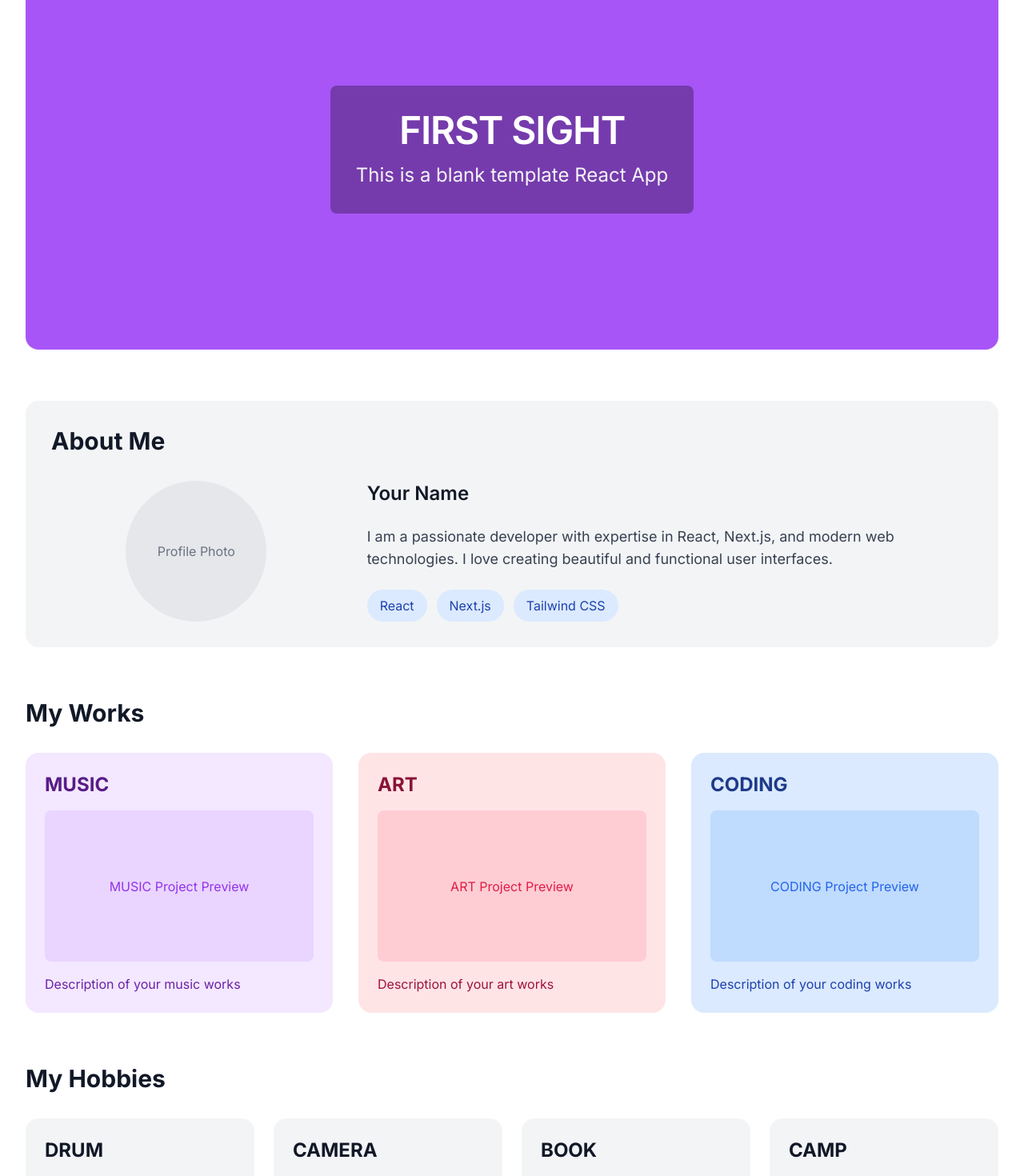
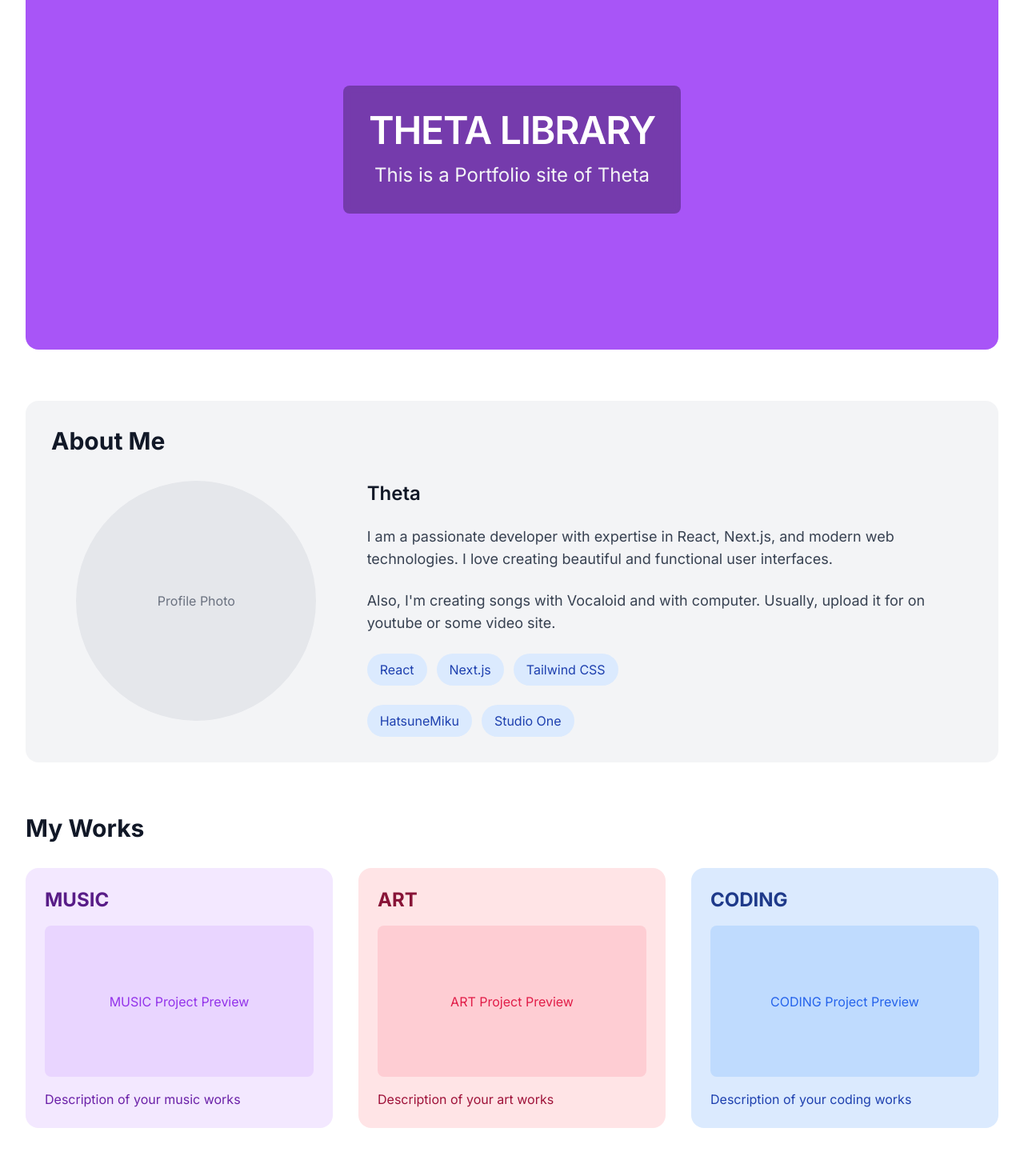
Before and after one commit to theta-prog/theta-prog-portfolio, a Next.js app: page / in a window 1280 px wide. Shown: the part 200-1670 px from the top of the page at 80% size. Built offline with nearby package versions, Linux system fonts and the light colour scheme.

Commit message:
add some blank works pages

```diff
--- a/src/app/components/AboutSection.tsx
+++ b/src/app/components/AboutSection.tsx
@@ -10,14 +10,22 @@ const AboutSection = () => {
                         </div>
                     </div>
                     <div className="md:col-span-2 space-y-6">
-                        <h3 className="text-2xl font-semibold text-gray-900 dark:text-white">Your Name</h3>
+                        <h3 className="text-2xl font-semibold text-gray-900 dark:text-white">Theta</h3>
                         <p className="text-lg text-gray-700 dark:text-gray-300">
                             I am a passionate developer with expertise in React, Next.js, and modern web technologies. I love creating beautiful and functional user interfaces.
+                        </p>
+                        <p className="text-lg text-gray-700 dark:text-gray-300">
+                          Also, I&apos;m creating songs with Vocaloid and with computer.
+                          Usually, upload it for on youtube or some video site.
                         </p>
                         <div className="flex flex-wrap gap-3">
                             <span className="px-4 py-2 bg-blue-100 dark:bg-blue-900 text-blue-800 dark:text-blue-100 rounded-full">React</span>
                             <span className="px-4 py-2 bg-blue-100 dark:bg-blue-900 text-blue-800 dark:text-blue-100 rounded-full">Next.js</span>
                             <span className="px-4 py-2 bg-blue-100 dark:bg-blue-900 text-blue-800 dark:text-blue-100 rounded-full">Tailwind CSS</span>
+                        </div>
+                        <div className="flex flex-wrap gap-3">
+                            <span className="px-4 py-2 bg-blue-100 dark:bg-pink-500 text-blue-800 dark:text-blue-100 rounded-full">HatsuneMiku</span>
+                            <span className="px-4 py-2 bg-blue-100 dark:bg-pink-500 text-blue-800 dark:text-blue-100 rounded-full">Studio One</span>
                         </div>
                     </div>
                 </div>
--- a/src/app/components/HeroSection.tsx
+++ b/src/app/components/HeroSection.tsx
@@ -25,10 +25,10 @@ const HeroSection = () => {
             <div className="absolute inset-0 flex items-center justify-center">
                 <div className="text-center p-8 bg-black/30 backdrop-blur-sm rounded-lg max-w-2xl">
                     <h2 className="text-4xl md:text-5xl font-semibold mb-4 tracking-tight text-white">
-                        FIRST SIGHT
+                        THETA LIBRARY
                     </h2>
                     <p className="text-xl md:text-2xl text-gray-100">
-                        This is a blank template React App
+                        This is a Portfolio site of Theta
                     </p>
                 </div>
             </div>
--- a/src/app/components/WorksSection.tsx
+++ b/src/app/components/WorksSection.tsx
@@ -4,9 +4,9 @@ const WorksSection = () => {
             <h2 className="text-3xl font-bold text-gray-900 dark:text-white">My Works</h2>
             <div className="grid grid-cols-1 md:grid-cols-3 gap-8">
                 {['MUSIC', 'ART', 'CODING'].map((category, index) => (
-                    <div
+                    <a
                         key={category}
-                        id={category.toLowerCase()}
+                        href={`works/${category.toLowerCase()}`}
                         className={`${
                             index === 0
                                 ? 'bg-purple-100 dark:bg-purple-900/30'
@@ -28,7 +28,7 @@ const WorksSection = () => {
                                 Description of your {category.toLowerCase()} works
                             </p>
                         </div>
-                    </div>
+                    </a>
                 ))}
             </div>
         </section>
--- /dev/null
+++ b/src/app/works/coding/page.tsx
@@ -0,0 +1,17 @@
+export default function Page() {
+    return (
+        <div
+            className="w-full min-h-screen flex items-center justify-center bg-white dark:bg-black transition-colors duration-200 flex-col p-4 gap-[32px]"
+            data-oid="skbg7ik"
+        >
+            <div className="text-center text-gray-900 dark:text-gray-100 p-4" data-oid="54_-o.v">
+                <h1
+                    className="text-4xl md:text-5xl font-semibold mb-4 tracking-tight"
+                    data-oid="pbn8h-x"
+                >
+                    This is a blank page
+                </h1>
+            </div>
+        </div>
+    );
+}
```
Also changed, not shown: src/app/works/art/page.tsx (renamed from src/app/works/prg/page.tsx).
